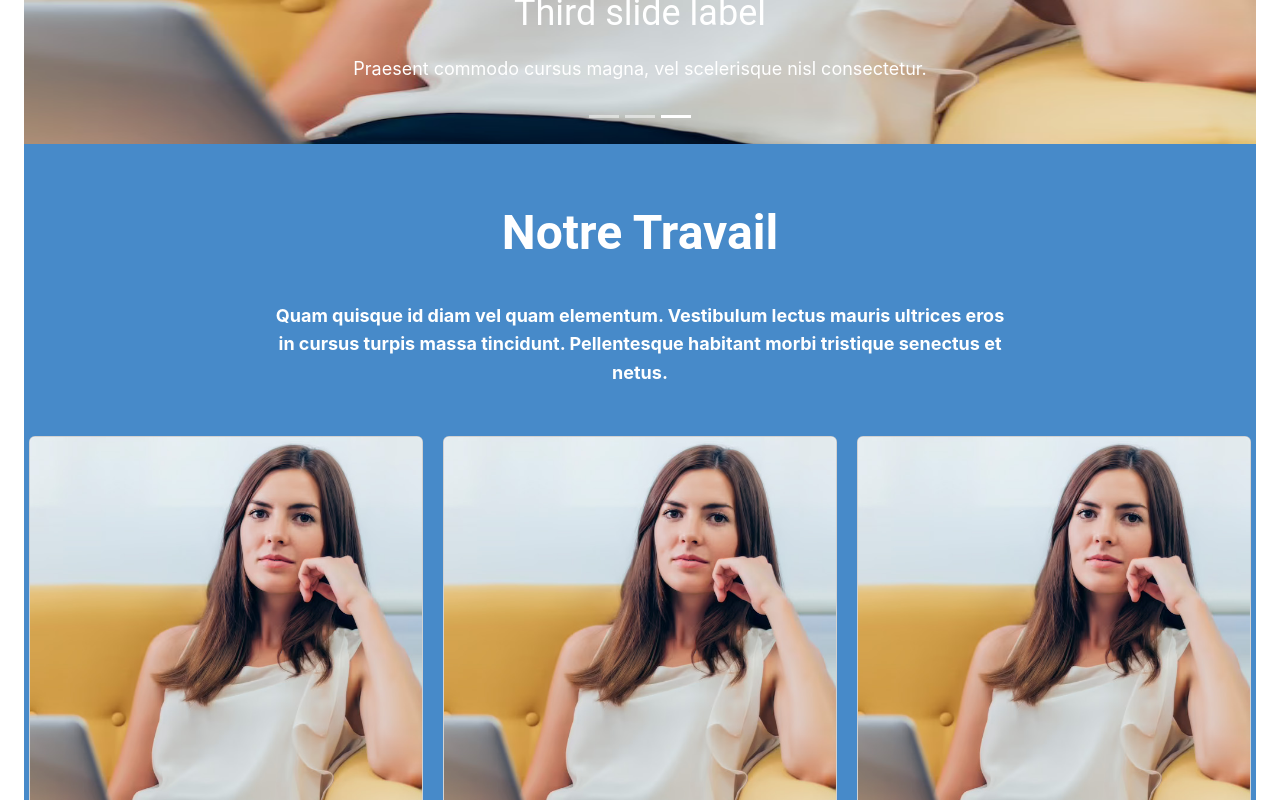
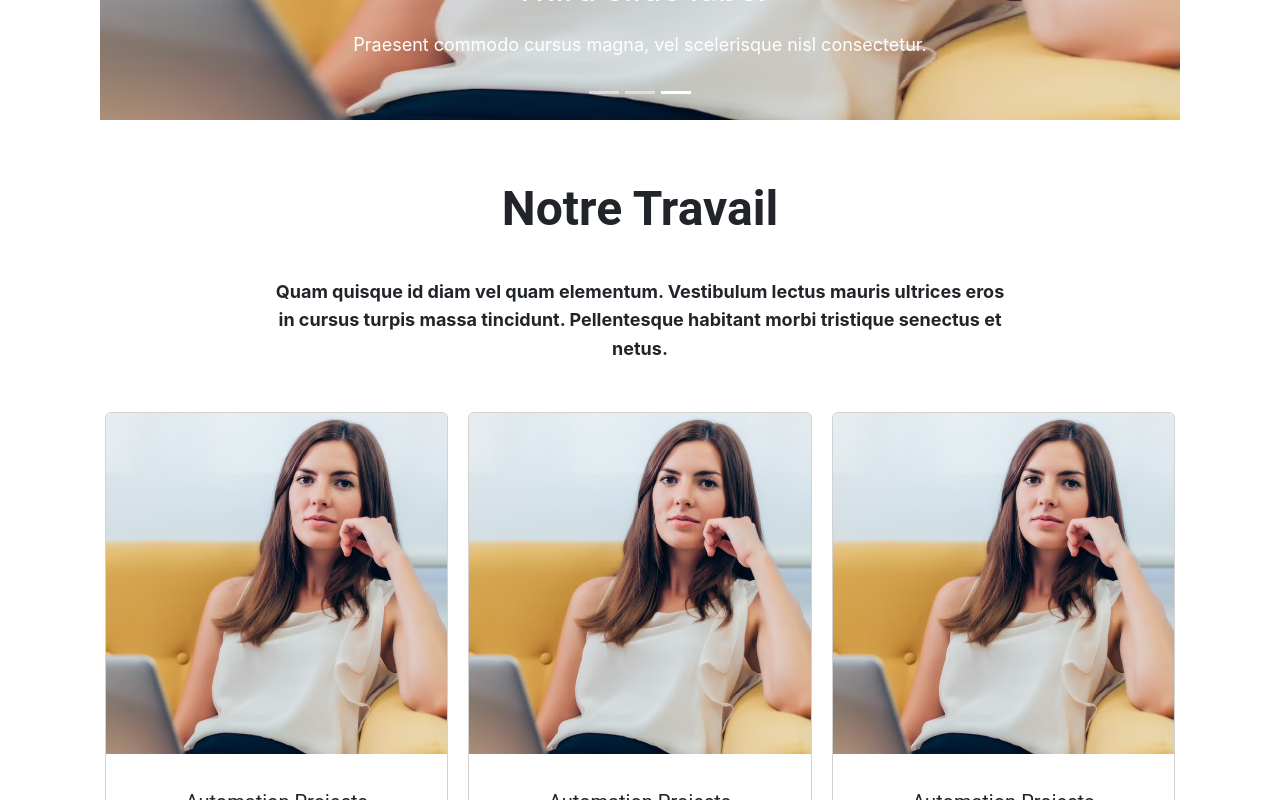
Before and after one commit to Mariu-diatta/entrepreunariat, a React (Create React App) app in the folder my-react-app/: page / in a window 1280 px wide. Shown: the part 500-1300 px from the top of the page. Built offline with nearby package versions, Linux system fonts and the light colour scheme.

Commit message:
pages done

```diff
--- a/my-react-app/src/Common/about.js
+++ b/my-react-app/src/Common/about.js
@@ -2,7 +2,7 @@ import Section from './section.js'
 const About = () =>{
     return(
         <>
-            <div style={{paddingLeft:"30px", paddingRight:"30px"}} >
+            <div style={{paddingLeft:"100px", paddingRight:"100px"}} >
                 <Section/>
             </div>
         </>
--- a/my-react-app/src/Common/accueil.js
+++ b/my-react-app/src/Common/accueil.js
@@ -5,7 +5,7 @@ import Section from './section.js'
 
 const Accueil =() => {
     return(
-        <div className="p-4" style={{paddingLeft:"30px", paddingRight:"30px"}}>
+        <div className="" style={{paddingLeft:"100px", paddingRight:"100px"}}>
             <Carrous />
             <SectionU/>
             <Section/>
--- a/my-react-app/src/Common/section.js
+++ b/my-react-app/src/Common/section.js
@@ -12,7 +12,7 @@ const contenu="Duis aute irure dolor in reprehenderit in voluptate velit esse ci
 
 function Section(){
     return(
-      <section className="u-clearfix u-section-5" id="carousel_ba86" >
+      <section className="  u-clearfix u-section-5" id="carousel_ba86" >
           <div className="u-clearfix u-sheet u-valign-middle u-sheet-1">
             <div className="u-clearfix u-expanded-width u-gutter-20 u-layout-wrap u-layout-wrap-1">
               <div className="u-gutter-0 u-layout">
--- a/my-react-app/src/Common/sectionU.js
+++ b/my-react-app/src/Common/sectionU.js
@@ -15,7 +15,7 @@ const Data=[
 
 function SectionU(){
 return(
-    <section className="pt-0  u-align-center u-clearfix u-container-align-center u-palette-1-base u-section-4 " id="carousel_d430" style={{paddingTop:"0px", paddingLeft:"5px", paddingRight:"5px", marginDown:"0px", marginTop:"0px"}}>
+    <section className="pt-0  u-align-center u-clearfix u-container-align-center  u-section-4 " id="carousel_d430" style={{paddingTop:"0px", paddingLeft:"5px", paddingRight:"5px", marginDown:"0px", marginTop:"0px"}}>
       <div className="u-clearfix u-sheet u-sheet-1">
         <h2 className="u-align-center u-text u-text-1" data-animation-name="customAnimationIn" data-animation-duration="1500" data-animation-delay="750">Notre Travail</h2>
         <p className="u-align-center u-text u-text-2" data-animation-name="customAnimationIn" data-animation-duration="1500"> Quam quisque id diam vel quam elementum. Vestibulum lectus mauris ultrices eros in cursus turpis massa tincidunt. Pellentesque habitant morbi tristique senectus et netus. </p>
```
